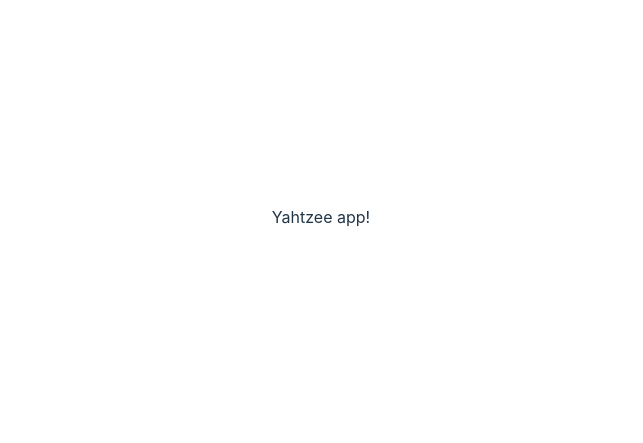
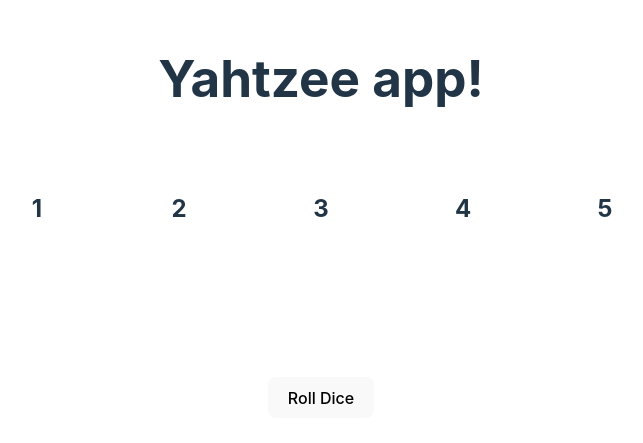
Before and after one commit to KitchenTile/Yahtzee, a React (Vite) app: page / in a window 1280 px wide. Shown: the part 183-626 px from the top of the page, without its empty margins (319-962 px from the left). Built offline with nearby package versions, Linux system fonts and the light colour scheme.

Commit message:
Add files via upload

```diff
--- a/src/App.jsx
+++ b/src/App.jsx
@@ -1,16 +1,27 @@
 import { useState } from 'react'
 import './App.css'
+import DiceComponent from './components/DiceComponent'
+import Game from './classes/game'
+import Player from './classes/player';
 
 function App() {
+  const [game, setGame] = useState(new Game(new Player("Player1"), new Player("Player2")));
+  const [diceValue, setDiceValue] = useState(["","","","",""]);
 
+  const rollValue = () => {
+    setDiceValue(game.startTurn());
+    console.log(diceValue);
+  }
 
   return (
     <>
       <div>
-        <p>Yahtzee app!</p>
+        <h1>Yahtzee app!</h1>
+        <DiceComponent dice={diceValue}/>
+        <button onClick={rollValue}>Roll Dice</button>
       </div>
     </>
   )
 }
 
-export default App
+export default App;
```
